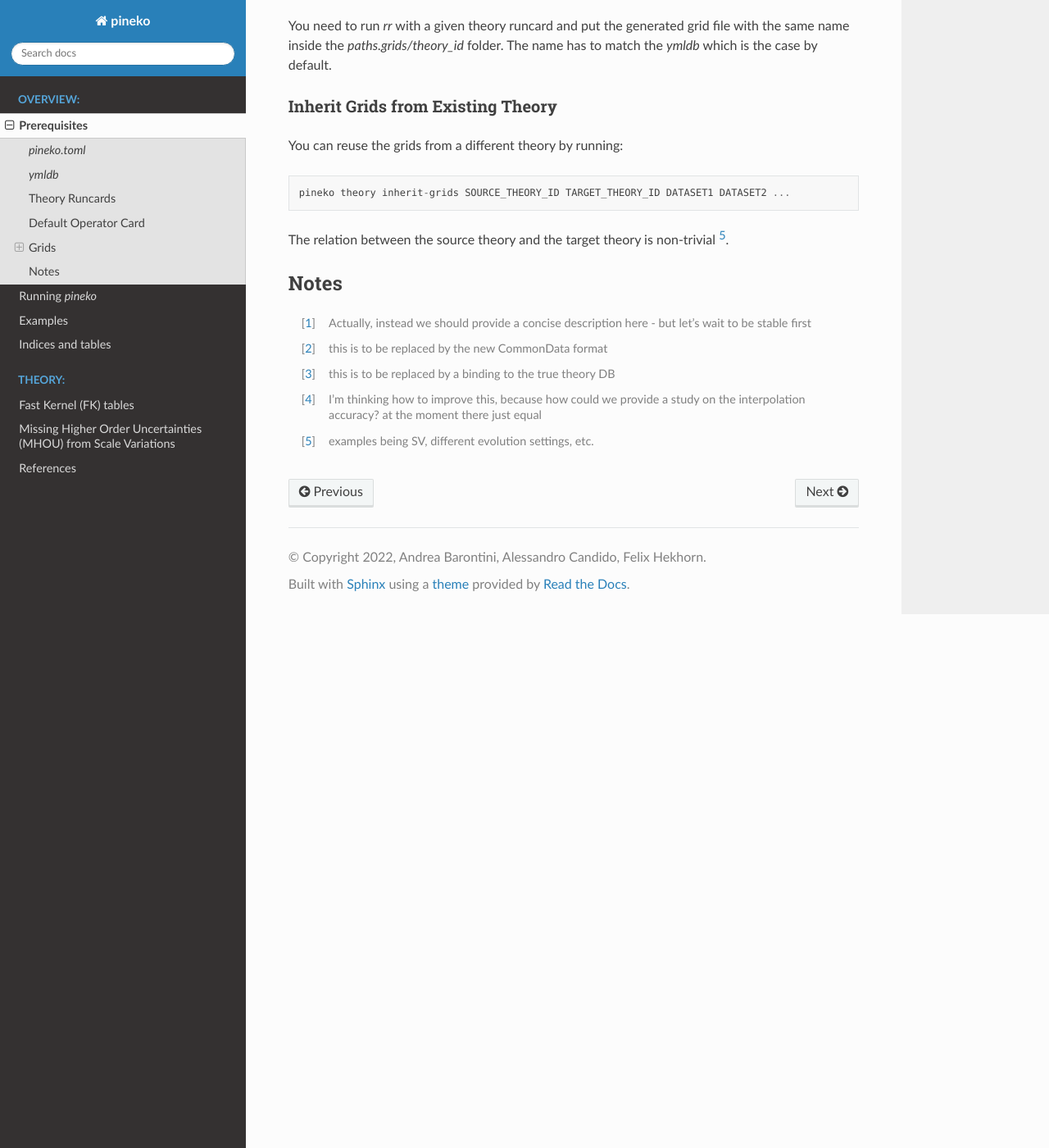
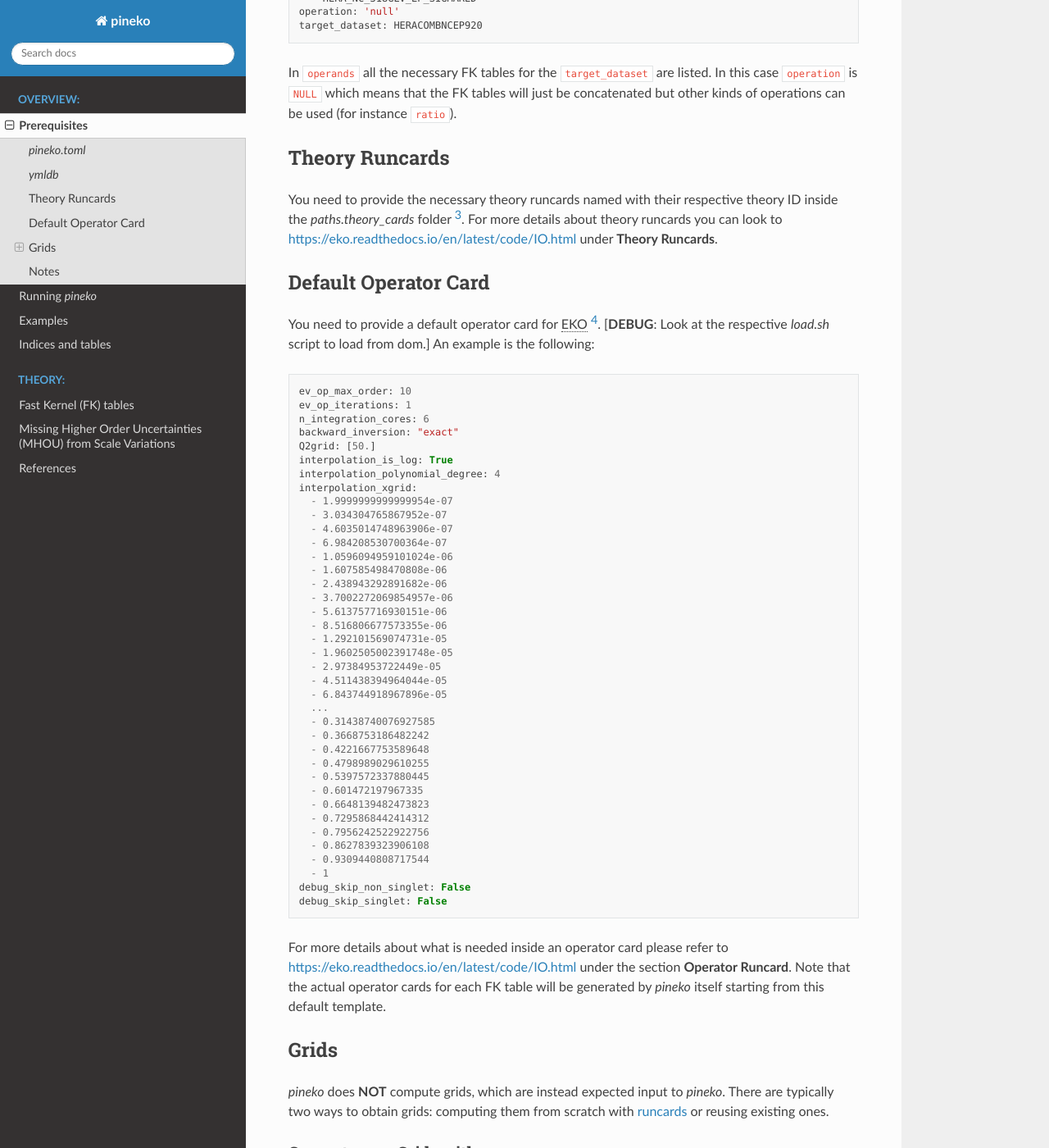
Before and after one commit to NNPDF/pineko, a Sphinx documentation site: the page built from docs/source/overview/prerequisites.rst, in a window 1280 px wide and 1400 px high, scrolled down 878 px. Shown: the whole window at 82% size. Built offline with Sphinx 7.4.7 and the Read the Docs theme 2.0.0, drawn with Linux system fonts in a browser that asks for light colours; some of the changed text lies outside the part shown.

Commit message:
Add some docs

```diff
--- a/docs/source/overview/prerequisites.rst
+++ b/docs/source/overview/prerequisites.rst
@@ -9,24 +9,102 @@ described next.
 -------------
 
 You need to provide a *pineko.toml*, that provides all necessary paths to the input and output folders.
-[**DEBUG**: Look at the **DEBUG** example in this repo [1]_.]
+This is a standard example:
+
+::
+
+  [paths]
+  # inputs
+  ymldb = "data/yamldb"
+  grids = "data/grids"
+  theory_cards = "data/theory_cards"
+  operator_card_template = "data/operator_cards/_template.yaml"
+  # outputs
+  operator_cards = "data/operator_cards"
+  ekos = "data/ekos"
+  fktables = "data/fktables"
+
+  [paths.logs]
+  eko = "logs/eko"
+  fk = "logs/fk"
+
+All the relevant inputs are described below.
 
 *ymldb*
 -------
 
 You need all files of the *ymldb* [2]_.  [**DEBUG**: Look at the respective *load.sh* script to load from dom.]
-This defines the mapping from datasets to FK tables.
+This defines the mapping from datasets to FK tables. An actual (rather simple) example is the following:
+
+::
+
+  conversion_factor: 1.0
+  operands:
+  - - HERA_NC_318GEV_EP_SIGMARED
+  operation: 'null'
+  target_dataset: HERACOMBNCEP920
+
+In ``operands`` all the necessary FK tables for the ``target_dataset`` are listed. In this case ``operation`` is
+``NULL`` which means that the FK tables will just be concatenated but other kinds of operations
+can be used (for instance ``ratio``).
 
 Theory Runcards
 ---------------
 
 You need to provide the necessary theory runcards named with their respective theory ID inside the *paths.theory_cards* folder [3]_.
+For more details about theory runcards you can look to https://eko.readthedocs.io/en/latest/code/IO.html under **Theory Runcards**.
 
 Default Operator Card
 ---------------------
 
 You need to provide a default operator card for |EKO| [4]_.
 [**DEBUG**: Look at the respective *load.sh* script to load from dom.]
+An example is the following:
+
+::
+
+  ev_op_max_order: 10
+  ev_op_iterations: 1
+  n_integration_cores: 6
+  backward_inversion: "exact"
+  Q2grid: [50.]
+  interpolation_is_log: True
+  interpolation_polynomial_degree: 4
+  interpolation_xgrid:
+    - 1.9999999999999954e-07
+    - 3.034304765867952e-07
+    - 4.6035014748963906e-07
+    - 6.984208530700364e-07
+    - 1.0596094959101024e-06
+    - 1.607585498470808e-06
+    - 2.438943292891682e-06
+    - 3.7002272069854957e-06
+    - 5.613757716930151e-06
+    - 8.516806677573355e-06
+    - 1.292101569074731e-05
+    - 1.9602505002391748e-05
+    - 2.97384953722449e-05
+    - 4.511438394964044e-05
+    - 6.843744918967896e-05
+    ...
+    - 0.31438740076927585
+    - 0.3668753186482242
+    - 0.4221667753589648
+    - 0.4798989029610255
+    - 0.5397572337880445
+    - 0.601472197967335
+    - 0.6648139482473823
+    - 0.7295868442414312
+    - 0.7956242522922756
+    - 0.8627839323906108
+    - 0.9309440808717544
+    - 1
+  debug_skip_non_singlet: False
+  debug_skip_singlet: False
+
+For more details about what is needed inside an operator card please refer to https://eko.readthedocs.io/en/latest/code/IO.html
+under the section **Operator Runcard**. Note that the actual operator cards for each FK table will be
+generated by *pineko* itself starting from this default template.
 
 Grids
 -----
@@ -54,12 +132,10 @@ The relation between the source theory and the target theory is non-trivial [5]_
 Notes
 -----
 
-.. [1] Actually, instead we should provide a concise description here - but let's wait to be stable first
-
 .. [2] this is to be replaced by the new CommonData format
 
 .. [3] this is to be replaced by a binding to the true theory DB
 
 .. [4] I'm thinking how to improve this, because how could we provide a study on the interpolation accuracy? at the moment there just equal
 
-.. [5] examples being SV, different evolution settings, etc.
+.. [5] examples being scale variations, different evolution settings, etc.
```
Also changed, not shown: docs/source/overview/running.rst (+50 -2 lines).
